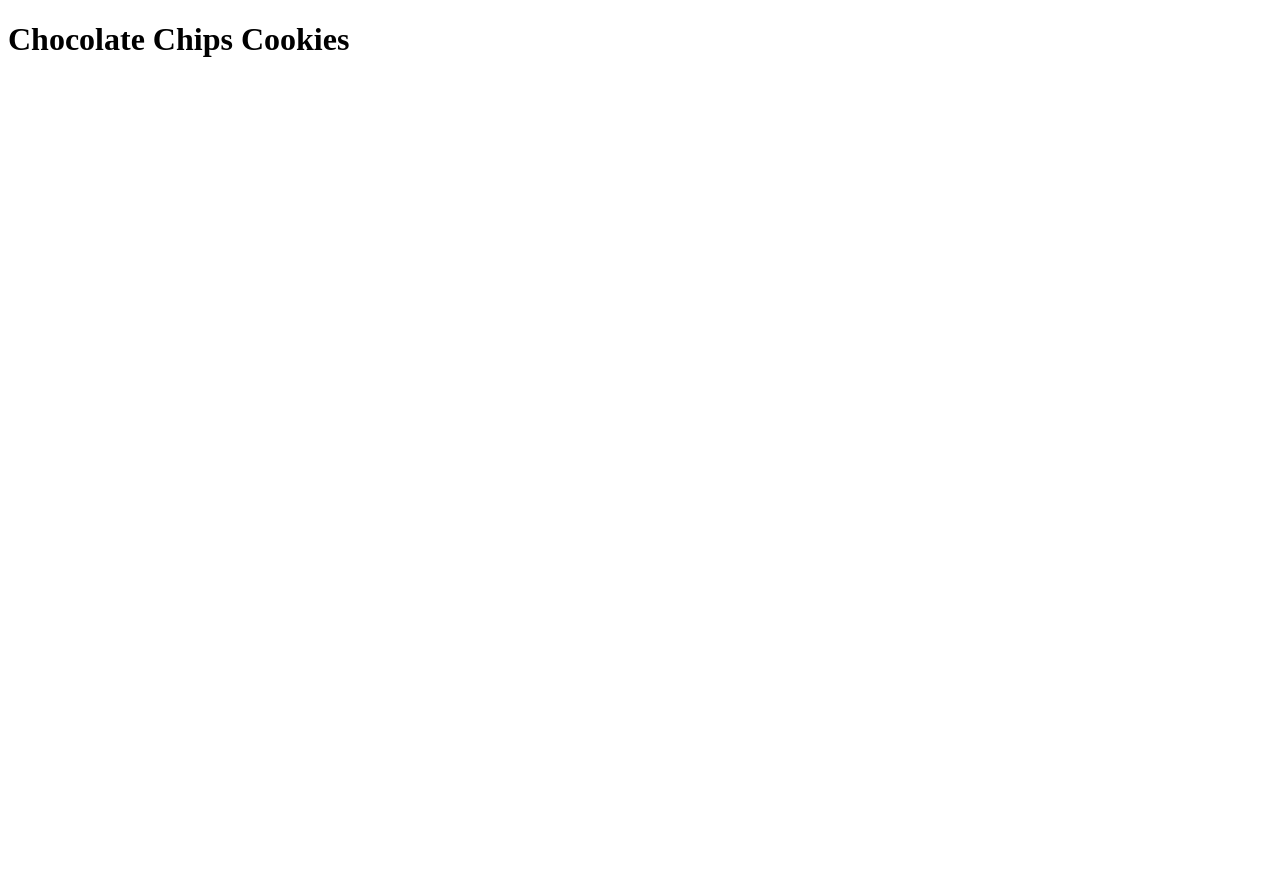
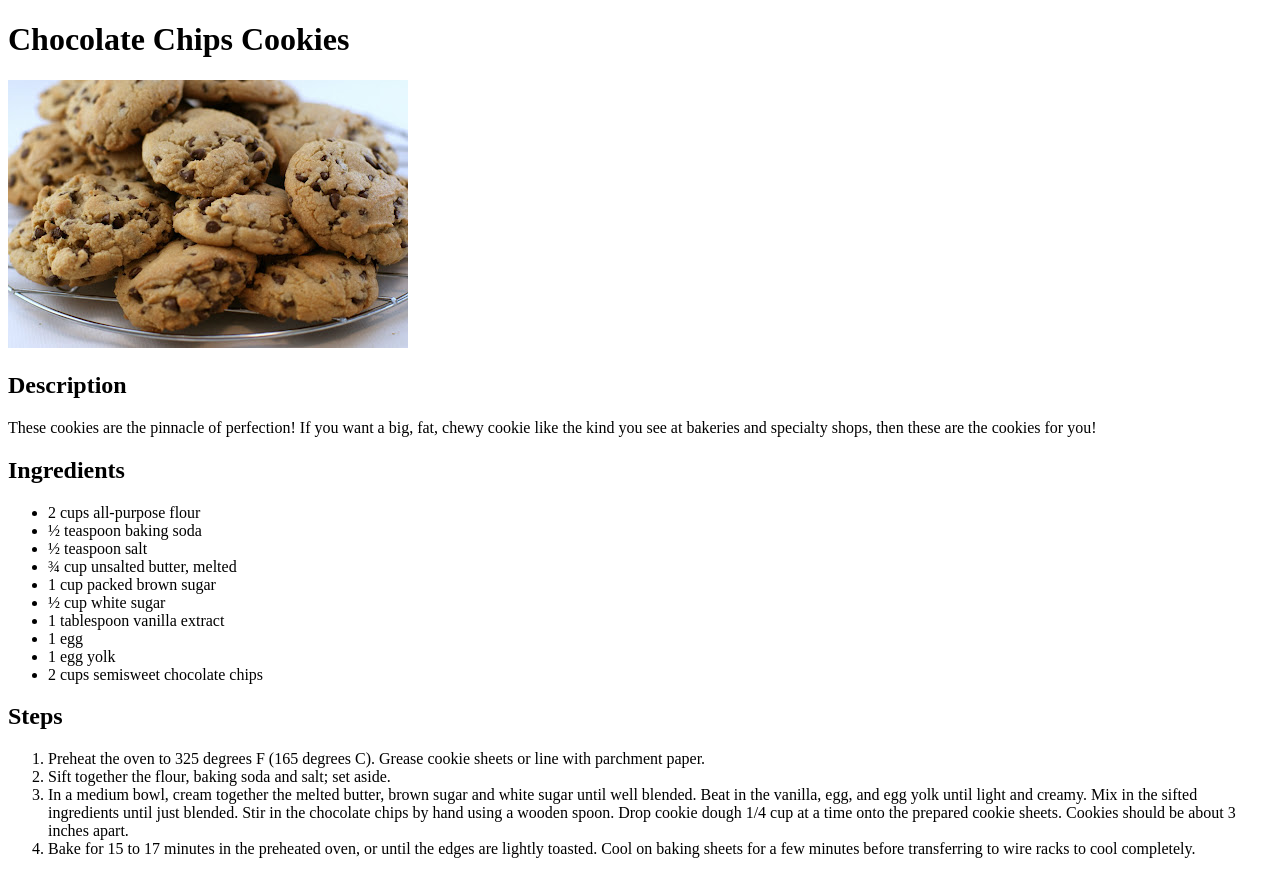
Before and after one commit to silarz/odin-recipes, a plain HTML site: page recipes/cookies.html in a window 1280 px wide. Before the commit the page ends 800 px from the top, so only its background shows below. Drawn offline with Linux system fonts and the light colour scheme.

Commit message:
Add cookies.jpeg and edit cookies.html

```diff
--- a/recipes/cookies.html
+++ b/recipes/cookies.html
@@ -6,5 +6,31 @@
 </head>
 <body>
     <h1>Chocolate Chips Cookies</h1>
+    <img src="../img/cookies.jpeg" alt="Chocolate chips cookies">
+    <h2>Description</h2>
+    <p>These cookies are the pinnacle of perfection! If you want a big, fat, chewy cookie like the kind you see at bakeries and specialty shops, then these are the cookies for you! </p>
+    <h2>Ingredients</h2>
+    <ul>
+        <li> 2 cups all-purpose flour</li>
+        <li>  ½ teaspoon baking soda</li>
+        <li>  ½ teaspoon salt</li>
+        <li>  ¾ cup unsalted butter, melted</li>
+        <li> 1 cup packed brown sugar</li>
+        <li>  ½ cup white sugar</li>
+        <li>  1 tablespoon vanilla extract</li>
+        <li> 1 egg</li>
+        <li>  1 egg yolk</li>
+        <li>  2 cups semisweet chocolate chips </li>
+    </ul>
+    <h2>Steps</h2>
+    <ol>
+        <li>Preheat the oven to 325 degrees F (165 degrees C). Grease cookie sheets or line with parchment paper.</li>
+
+        <li>Sift together the flour, baking soda and salt; set aside.</li>
+
+        <li>In a medium bowl, cream together the melted butter, brown sugar and white sugar until well blended. Beat in the vanilla, egg, and egg yolk until light and creamy. Mix in the sifted ingredients until just blended. Stir in the chocolate chips by hand using a wooden spoon. Drop cookie dough 1/4 cup at a time onto the prepared cookie sheets. Cookies should be about 3 inches apart.</li>
+
+        <li>Bake for 15 to 17 minutes in the preheated oven, or until the edges are lightly toasted. Cool on baking sheets for a few minutes before transferring to wire racks to cool completely.</li>
+    </ol>
 </body>
 </html>
```
Also changed, not shown: img/cookies.jpeg (added).
